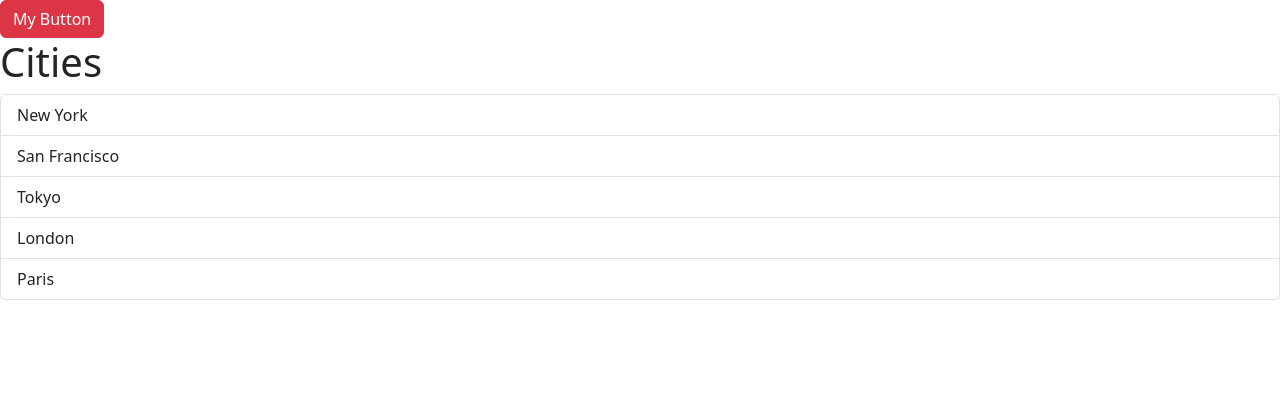
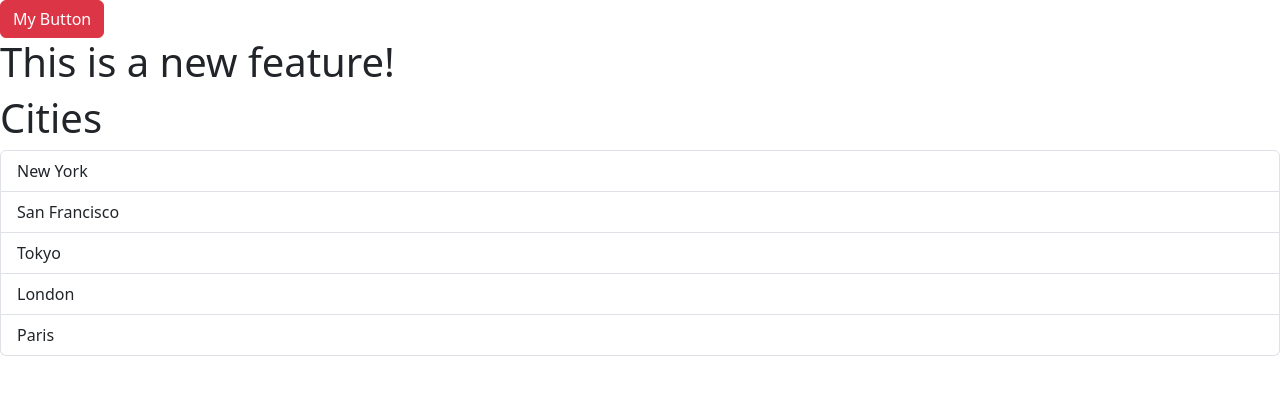
Before and after one commit to thomas-buchanan/react-app, a React (Vite) app: page / in a window 1280 px wide. Shown: the top 394 px of the page. Built offline with nearby package versions, Linux system fonts and the light colour scheme.

Commit message:
Add NewFeature component and integrate into App.

```diff
--- a/src/App.tsx
+++ b/src/App.tsx
@@ -2,6 +2,7 @@ import { useState } from "react";
 import Alert from "./components/Alert";
 import Button from "./components/Button";
 import ListGroup from "./components/ListGroup";
+import NewFeature from "./components/NewFeature";
 
 function App() {
   let items = ["New York", "San Francisco", "Tokyo", "London", "Paris"];
@@ -24,6 +25,8 @@ function App() {
         My Button
       </Button>
 
+      <NewFeature />
+
       <ListGroup
         items={items}
         heading="Cities"
--- /dev/null
+++ b/src/components/NewFeature.tsx
@@ -0,0 +1,7 @@
+import React from "react";
+
+const NewFeature: React.FC = () => {
+  return <h1>This is a new feature!</h1>;
+};
+
+export default NewFeature;
```
